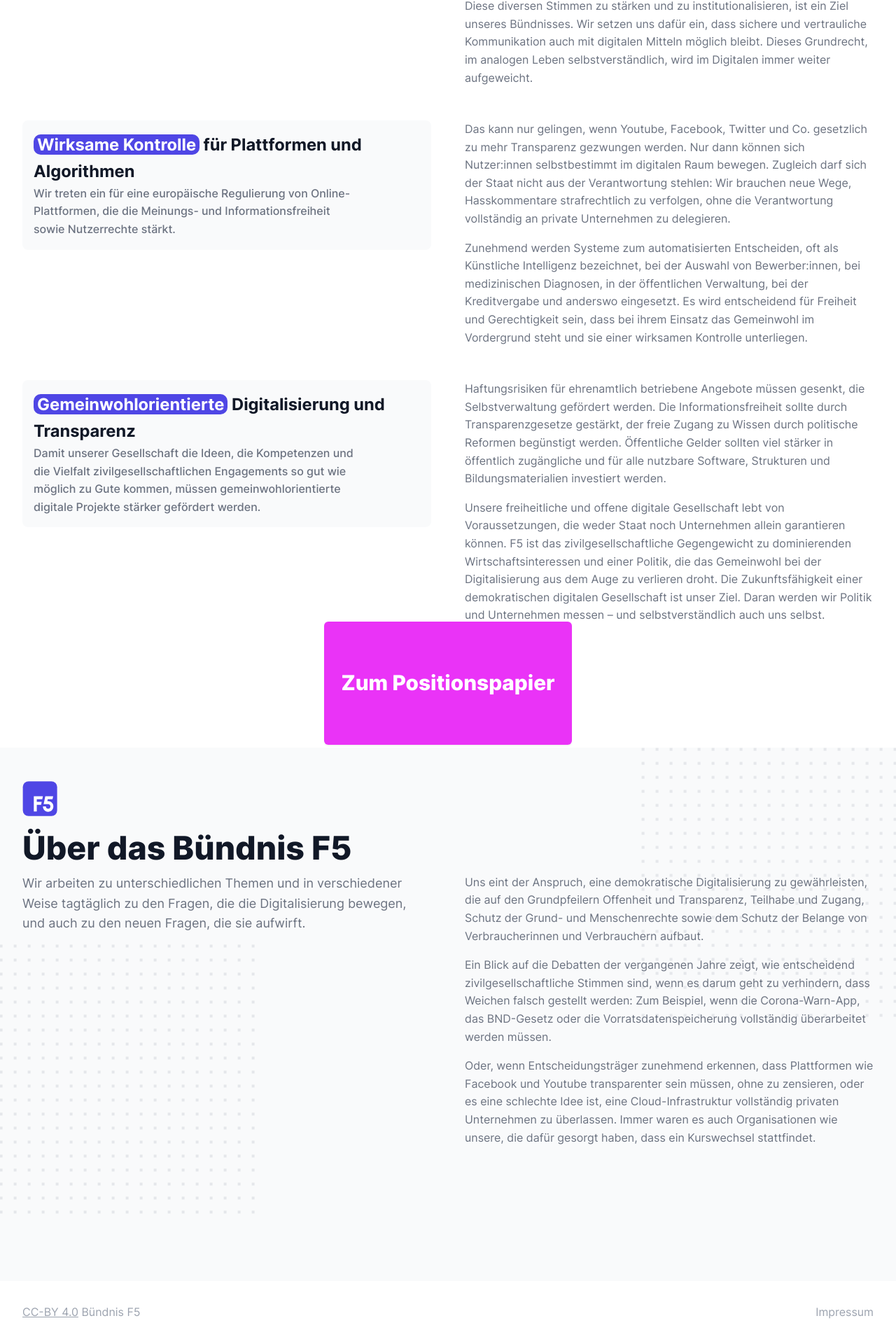
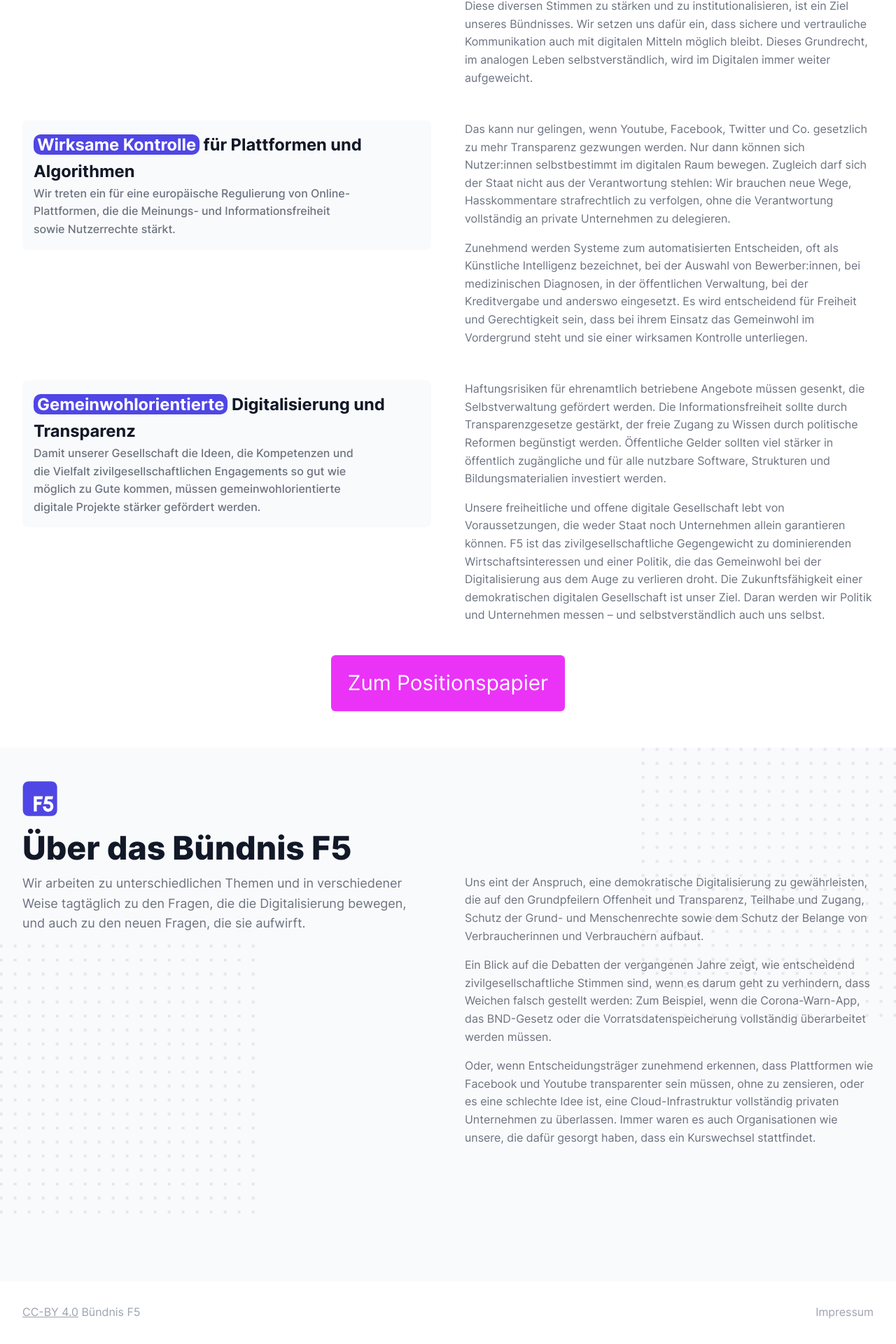
Before and after one commit to okfde/buendnis-f5, a Jekyll site: the page built from index.html, in a window 1280 px wide. Shown: the part 983-2903 px from the top of the page at 70% size. Built offline with Jekyll 4.4.1, drawn with Linux system fonts in a browser that asks for light colours.

Commit message:
Update index.html

```diff
--- a/index.html
+++ b/index.html
@@ -97,7 +97,7 @@ layout: default
                 </div>
             </article>
             <div class="button-wrap">
-                <a class="button" target="_blank" href="https://raw.githubusercontent.com/okfde/buendnis-f5/main/assets/images/Positionspapier%20F5.pdf"><h3 style="color: white">Zum Positionspapier</h3></a>
+                <a class="button" target="_blank" href="https://raw.githubusercontent.com/okfde/buendnis-f5/main/assets/images/Positionspapier%20F5.pdf">Zum Positionspapier</a>
             </div>
         </section>
     </div>
```
